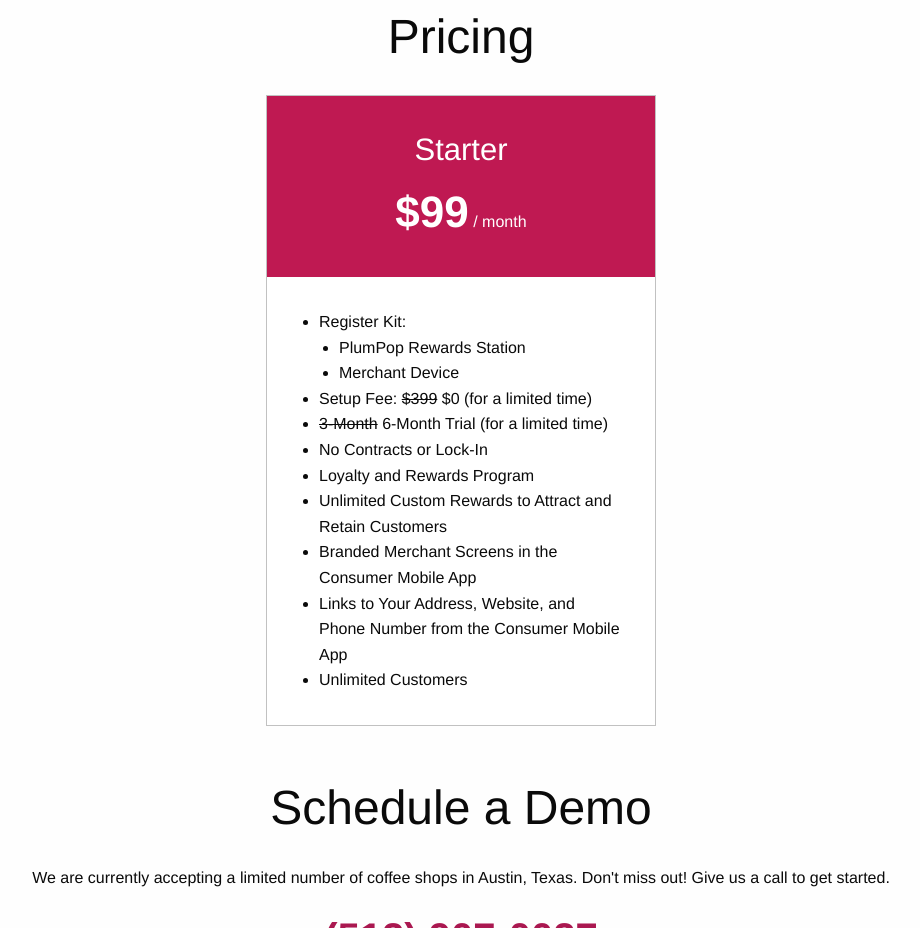
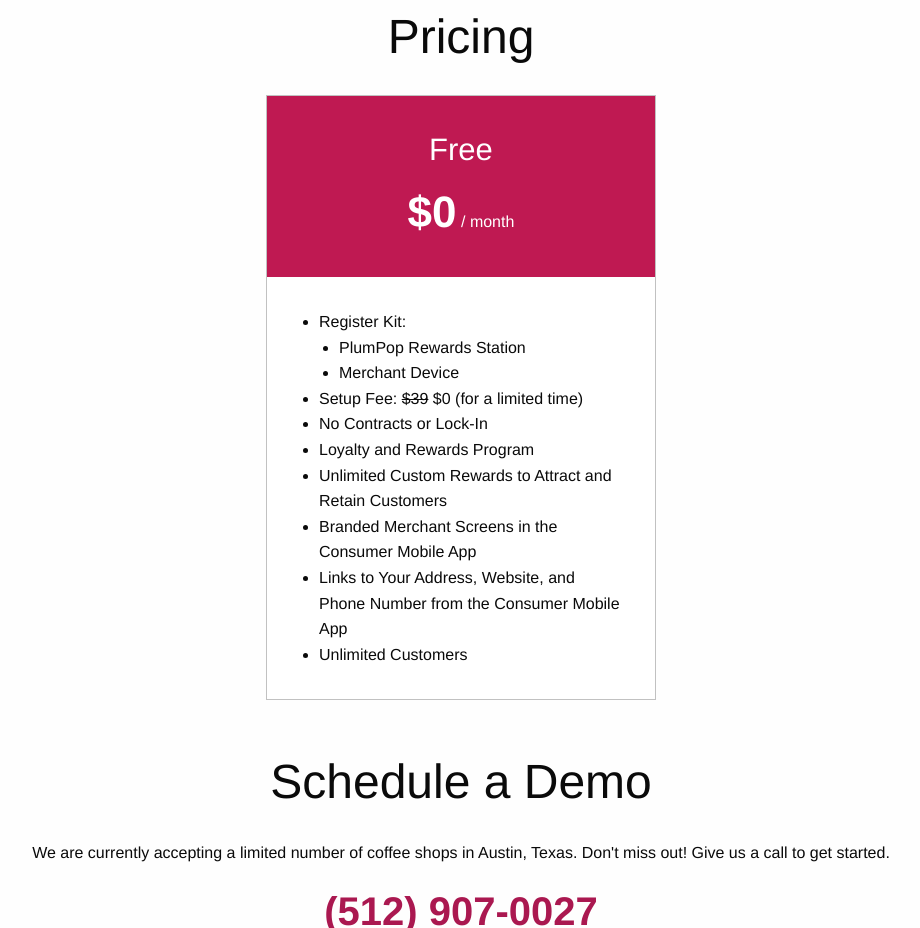
Before and after one commit to PlumPop/website, a plain HTML site: page merchant.html in a window 1280 px wide. Shown: the part 3953-4881 px from the top of the page, without its empty margins (179-1099 px from the left). Drawn offline with Linux system fonts and the light colour scheme.

Commit message:
Updated the pricing section on the merchant page.

```diff
--- a/merchant.html
+++ b/merchant.html
@@ -372,10 +372,10 @@
                                     <div class="cell pricing-top">
                                         <div class="grid-y text-center">
                                             <div class="cell">
-                                                <h3>Starter</h3>
+                                                <h3>Free</h3>
                                             </div>
                                             <div class="cell">
-                                                <span class="pricing">$99</span><span> / month</span>
+                                                <span class="pricing">$0</span><span> / month</span>
                                             </div>
                                         </div>
                                     </div>
@@ -394,10 +394,7 @@
                                             </li>
                                             <li>
                                                 <span>Setup Fee: </span><span
-                                                    class="undiscounted-value">$399</span><span> $0 (for a limited time)</span>
-                                            </li>
-                                            <li>
-                                                <span class="undiscounted-value">3-Month</span><span> 6-Month Trial (for a limited time)</span>
+                                                    class="undiscounted-value">$39</span><span> $0 (for a limited time)</span>
                                             </li>
                                             <li>
                                                 <span>No Contracts or Lock-In</span>
```
